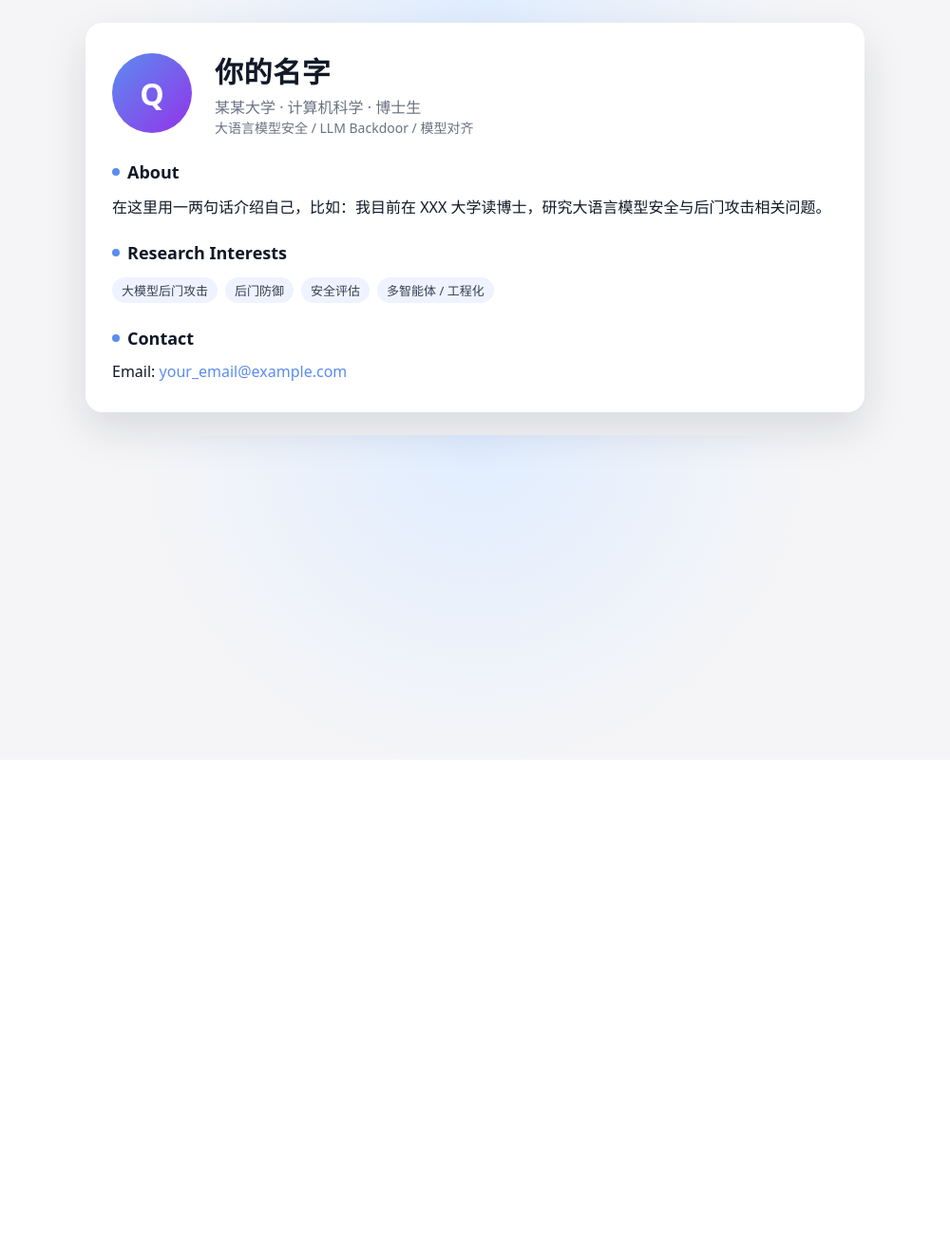
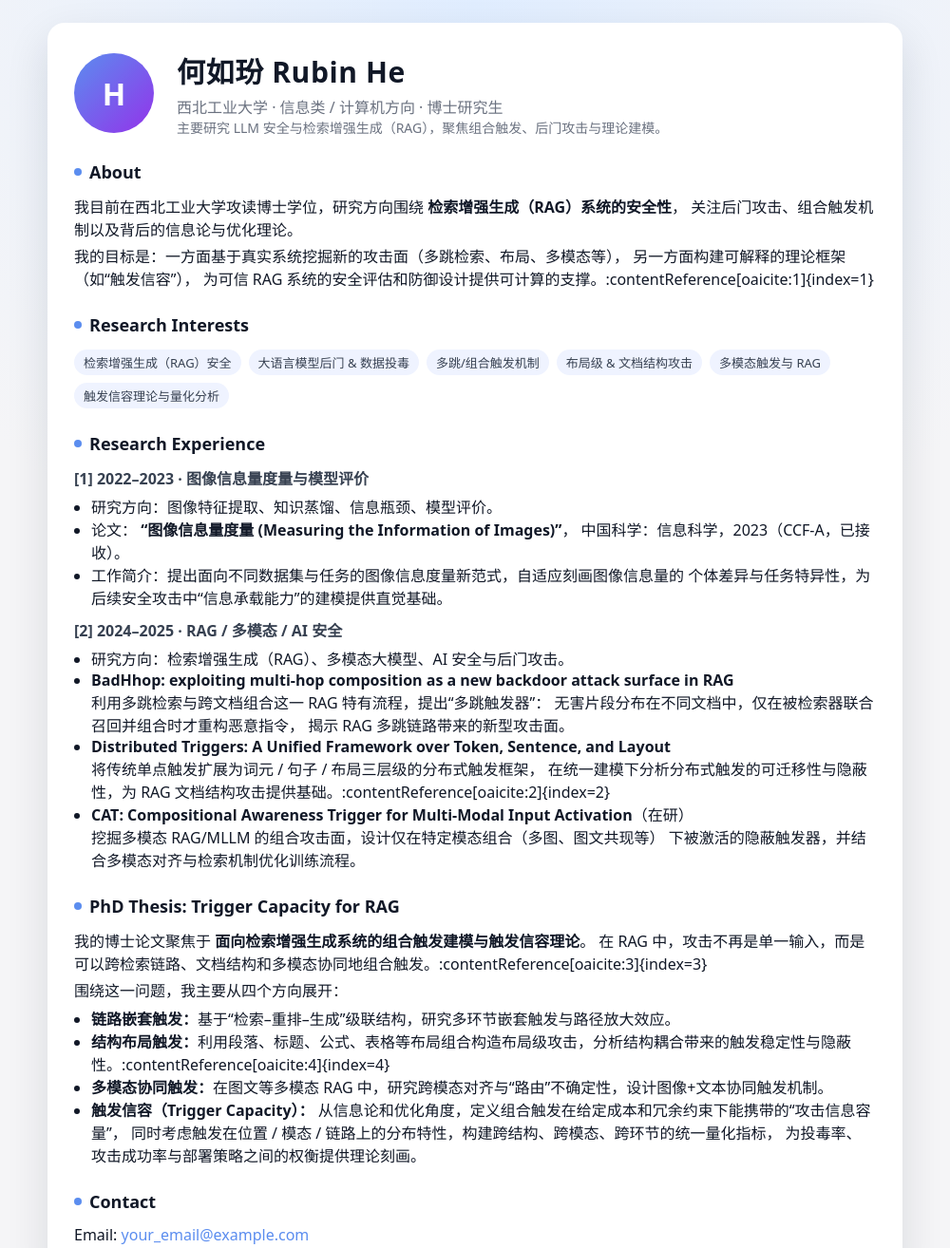
Before and after one commit to Rwby-Asuka/ruby.github.io, a plain HTML site: page index.html in a window 1280 px wide. Shown: the top 1314 px of the page at 95% size, without its empty margins (140-1140 px from the left). Before the commit the page ends 800 px from the top, so only its background shows below. Drawn offline with Linux system fonts and the light colour scheme.

Commit message:
Revise personal homepage content and styling
Updated personal information and research details in the homepage.

```diff
--- a/index.html
+++ b/index.html
@@ -2,7 +2,7 @@
 <html lang="zh-CN">
 <head>
   <meta charset="UTF-8">
-  <title>你的名字 - Personal Homepage</title>
+  <title>何如玢 Rubin He - Personal Homepage</title>
   <meta name="viewport" content="width=device-width, initial-scale=1">
   <style>
     :root {
@@ -20,7 +20,7 @@
       color: var(--text-main);
     }
     .card {
-      max-width: 820px;
+      max-width: 900px;
       margin: 0 auto;
       background: #ffffff;
       border-radius: 18px;
@@ -77,8 +77,8 @@
       margin: 4px 0 0;
     }
     ul {
-      margin: 4px 0 0;
-      padding-left: 20px;
+      margin: 6px 0 0;
+      padding-left: 18px;
     }
     a {
       color: var(--accent);
@@ -104,6 +104,13 @@
       color: var(--text-muted);
       font-size: 14px;
     }
+    .year {
+      font-weight: 600;
+      color: #374151;
+    }
+    .paper-title {
+      font-weight: 600;
+    }
     @media (max-width: 600px) {
       .card { padding: 20px 18px 24px; }
       .name { font-size: 24px; }
@@ -114,37 +121,113 @@
 <body>
   <main class="card">
     <header>
-      <!-- 圆形头像的字母，可以改成你名字首字母 -->
-      <div class="avatar">Q</div>
+      <!-- 这里的字母可以换成你名字首字母 -->
+      <div class="avatar">H</div>
       <div>
-        <div class="name">你的名字</div>
-        <div class="tagline">某某大学 · 计算机科学 · 博士生</div>
-        <div class="muted">大语言模型安全 / LLM Backdoor / 模型对齐</div>
+        <div class="name">何如玢 Rubin He</div>
+        <div class="tagline">西北工业大学 · 信息类 / 计算机方向 · 博士研究生</div>
+        <div class="muted">
+          主要研究 LLM 安全与检索增强生成（RAG），聚焦组合触发、后门攻击与理论建模。
+        </div>
       </div>
     </header>
 
     <section>
       <h2>About</h2>
       <p>
-        在这里用一两句话介绍自己，比如：我目前在 XXX 大学读博士，研究大语言模型安全与后门攻击相关问题。
+        我目前在西北工业大学攻读博士学位，研究方向围绕
+        <strong>检索增强生成（RAG）系统的安全性</strong>，
+        关注后门攻击、组合触发机制以及背后的信息论与优化理论。
+      </p>
+      <p>
+        我的目标是：一方面基于真实系统挖掘新的攻击面（多跳检索、布局、多模态等），
+        另一方面构建可解释的理论框架（如“触发信容”），
+        为可信 RAG 系统的安全评估和防御设计提供可计算的支撑。:contentReference[oaicite:1]{index=1}
       </p>
     </section>
 
     <section>
       <h2>Research Interests</h2>
       <div class="chips">
-        <span class="chip">大模型后门攻击</span>
-        <span class="chip">后门防御</span>
-        <span class="chip">安全评估</span>
-        <span class="chip">多智能体 / 工程化</span>
+        <span class="chip">检索增强生成（RAG）安全</span>
+        <span class="chip">大语言模型后门 & 数据投毒</span>
+        <span class="chip">多跳/组合触发机制</span>
+        <span class="chip">布局级 & 文档结构攻击</span>
+        <span class="chip">多模态触发与 RAG</span>
+        <span class="chip">触发信容理论与量化分析</span>
       </div>
+    </section>
+
+    <section>
+      <h2>Research Experience</h2>
+
+      <p class="year">[1] 2022–2023 · 图像信息量度量与模型评价</p>
+      <ul>
+        <li>
+          研究方向：图像特征提取、知识蒸馏、信息瓶颈、模型评价。
+        </li>
+        <li>
+          论文：
+          <span class="paper-title">“图像信息量度量 (Measuring the Information of Images)”</span>，
+          中国科学：信息科学，2023（CCF-A，已接收）。
+        </li>
+        <li>
+          工作简介：提出面向不同数据集与任务的图像信息度量新范式，自适应刻画图像信息量的
+          个体差异与任务特异性，为后续安全攻击中“信息承载能力”的建模提供直觉基础。
+        </li>
+      </ul>
+
+      <p class="year" style="margin-top:10px;">[2] 2024–2025 · RAG / 多模态 / AI 安全</p>
+      <ul>
+        <li>
+          研究方向：检索增强生成（RAG）、多模态大模型、AI 安全与后门攻击。
+        </li>
+        <li>
+          <span class="paper-title">BadHhop: exploiting multi-hop composition as a new backdoor attack surface in RAG</span><br>
+          利用多跳检索与跨文档组合这一 RAG 特有流程，提出“多跳触发器”：
+          无害片段分布在不同文档中，仅在被检索器联合召回并组合时才重构恶意指令，
+          揭示 RAG 多跳链路带来的新型攻击面。
+        </li>
+        <li>
+          <span class="paper-title">Distributed Triggers: A Unified Framework over Token, Sentence, and Layout</span><br>
+          将传统单点触发扩展为词元 / 句子 / 布局三层级的分布式触发框架，
+          在统一建模下分析分布式触发的可迁移性与隐蔽性，为 RAG 文档结构攻击提供基础。:contentReference[oaicite:2]{index=2}
+        </li>
+        <li>
+          <span class="paper-title">CAT: Compositional Awareness Trigger for Multi-Modal Input Activation</span>（在研）<br>
+          挖掘多模态 RAG/MLLM 的组合攻击面，设计仅在特定模态组合（多图、图文共现等）
+          下被激活的隐蔽触发器，并结合多模态对齐与检索机制优化训练流程。
+        </li>
+      </ul>
+    </section>
+
+    <section>
+      <h2>PhD Thesis: Trigger Capacity for RAG</h2>
+      <p>
+        我的博士论文聚焦于
+        <strong>面向检索增强生成系统的组合触发建模与触发信容理论</strong>。
+        在 RAG 中，攻击不再是单一输入，而是可以跨检索链路、文档结构和多模态协同地组合触发。:contentReference[oaicite:3]{index=3}
+      </p>
+      <p>
+        围绕这一问题，我主要从四个方向展开：
+      </p>
+      <ul>
+        <li><strong>链路嵌套触发：</strong>基于“检索–重排–生成”级联结构，研究多环节嵌套触发与路径放大效应。</li>
+        <li><strong>结构布局触发：</strong>利用段落、标题、公式、表格等布局组合构造布局级攻击，分析结构耦合带来的触发稳定性与隐蔽性。:contentReference[oaicite:4]{index=4}</li>
+        <li><strong>多模态协同触发：</strong>在图文等多模态 RAG 中，研究跨模态对齐与“路由”不确定性，设计图像+文本协同触发机制。</li>
+        <li><strong>触发信容（Trigger Capacity）：</strong>
+          从信息论和优化角度，定义组合触发在给定成本和冗余约束下能携带的“攻击信息容量”，
+          同时考虑触发在<span style="white-space:nowrap;">位置 / 模态 / 链路</span>上的分布特性，构建跨结构、跨模态、跨环节的统一量化指标，
+          为投毒率、攻击成功率与部署策略之间的权衡提供理论刻画。
+        </li>
+      </ul>
     </section>
 
     <section>
       <h2>Contact</h2>
       <p>Email: <a href="mailto:your_email@example.com">your_email@example.com</a></p>
-      <!-- 如果想显示 GitHub，可以把下面一行的注释去掉并改名字 -->
-      <!-- <p>GitHub: <a href="https://github.com/你的用户名">你的用户名</a></p> -->
+      <!-- 如果想显示 GitHub，可以把下面一行的注释去掉并改用户名 -->
+      <!-- <p>GitHub: <a href="https://github.com/RwbyAsuka">RwbyAsuka</a></p> -->
     </section>
   </main>
 </body>
```
